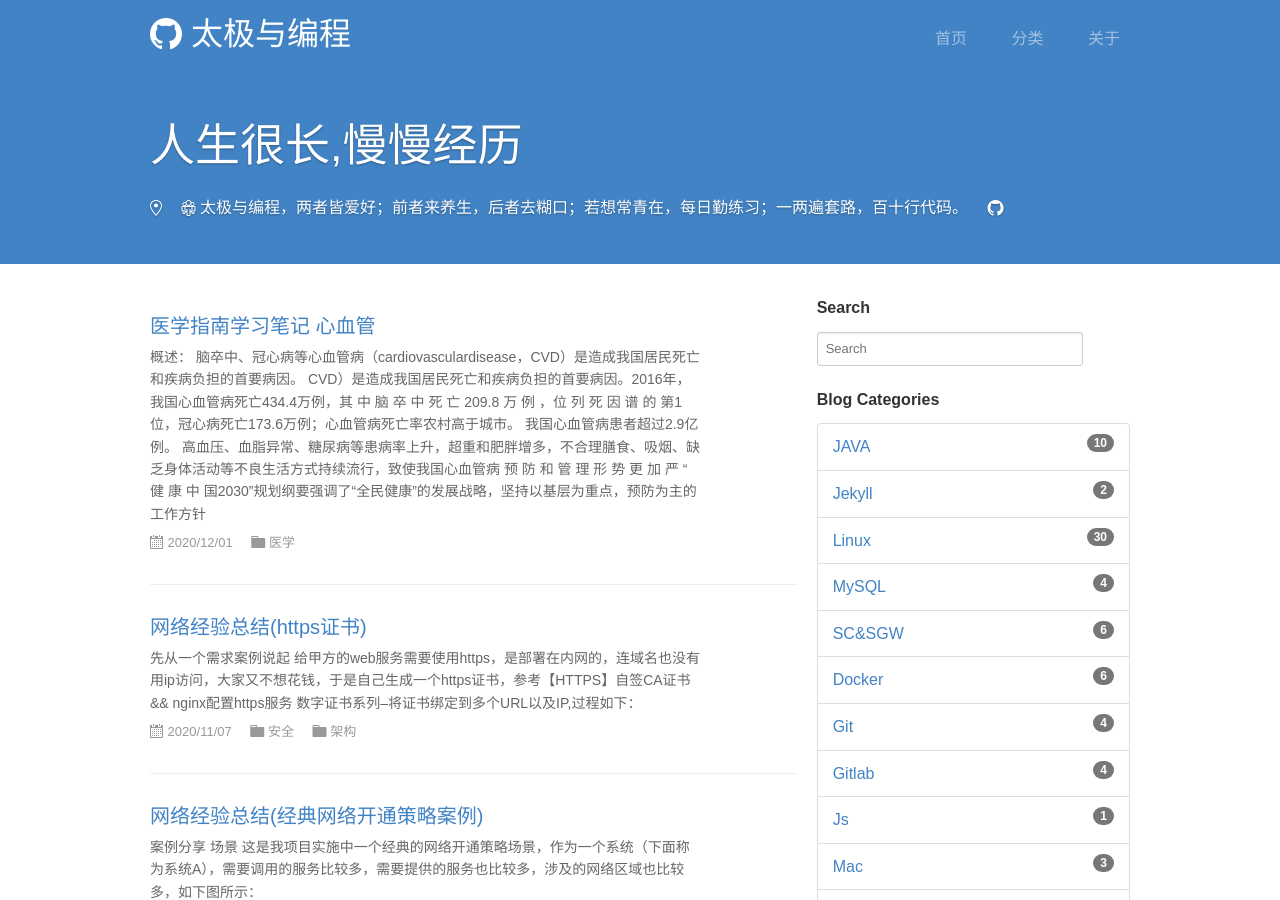
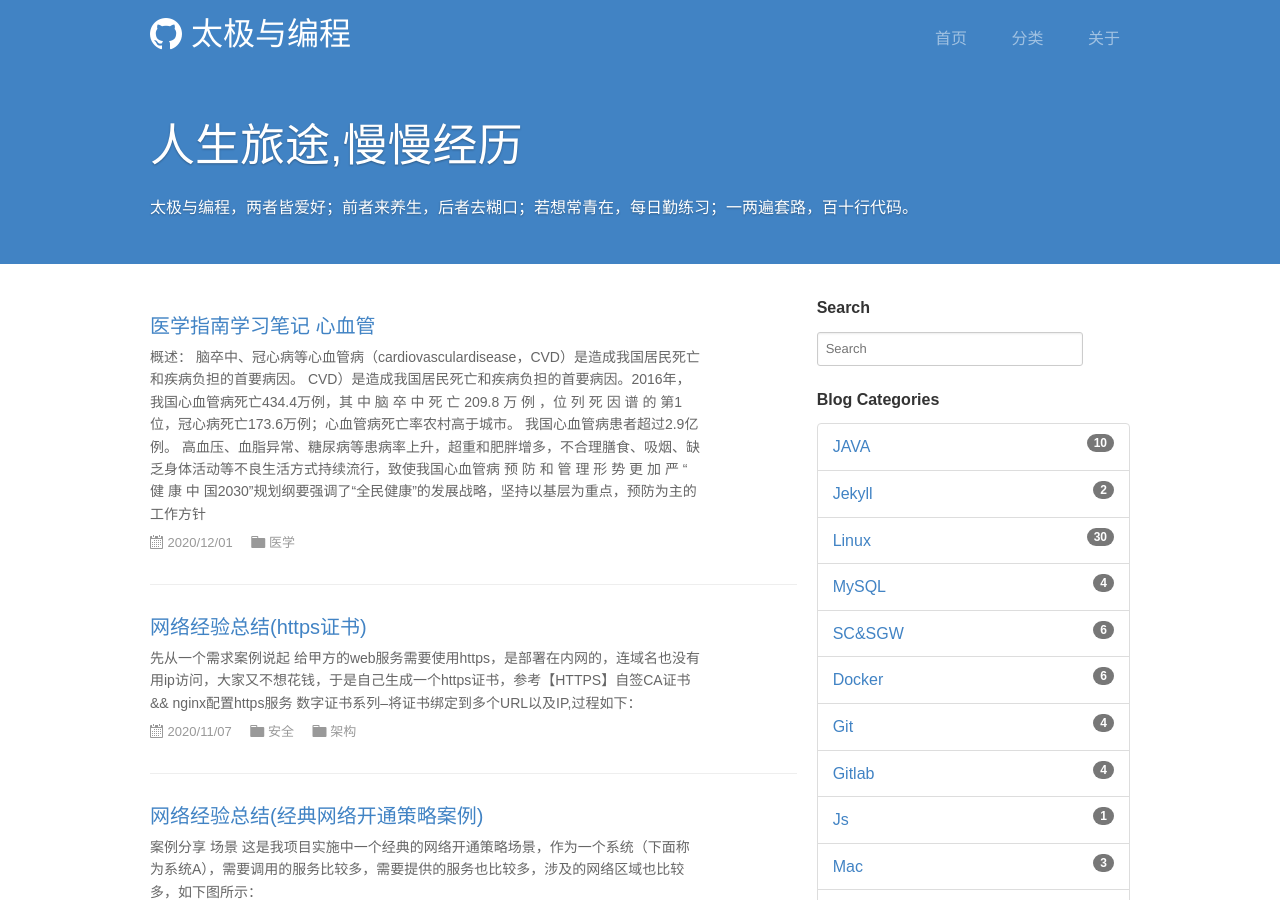
Before and after one commit to perfectstorm88/perfectstorm88.github.io, a Jekyll site: the page built from index.html, in a window 1280 px wide and 900 px high. Built offline with Jekyll 4.4.1, drawn with Linux system fonts in a browser that asks for light colours; the list of posts is cut into pages by our own code.

Commit message:
修改标题

```diff
--- a/_config.yml
+++ b/_config.yml
@@ -5,7 +5,7 @@ baseurl:
 url:
 date_format: "ordinal"
 title: 太极与编程
-subtitle: "人生很长,慢慢经历"
+subtitle: "人生旅途,慢慢经历"
 description: "老骥(jì)伏枥(lì)，志在千里"
 keywords: 随手记, perfectstorm
 timezone: Asia/Shanghai
--- a/index.html
+++ b/index.html
@@ -11,21 +11,28 @@ comments: false
             <div class="collection-title">
                 <h1 class="collection-header" id="sub-title"><span>{{ site.subtitle }}</span></h1>
                 <div class="collection-info">
+                    {% if site.location %}
                     <span class="meta-info mobile-hidden">
                         <span class="octicon octicon-location"></span>
                         {{ site.location }}
                     </span>
+                    {% endif %}
                     {% if site.organization %}
-                    <span class="meta-info">
+                    <!-- <span class="meta-info">
                         <span class="octicon octicon-organization"></span>
                         <a href="{{ site.organization_url }}" target="_blank">{{ site.organization }}</a>
+                    </span> -->
+                    <span class="meta-info">
+                        {{ site.organization }}
                     </span>
                     {% endif %}
+                    {% if site.github_username %}
                     <span class="meta-info">
                         <span class="octicon octicon-mark-github"></span>
                         <a href="https://github.com/{{ site.github_username }}"
                             target="_blank">{{ site.github_username }}</a>
                     </span>
+                    {% endif %}
                 </div>
             </div>
         </div>
```
Also changed, not shown: README.md.
